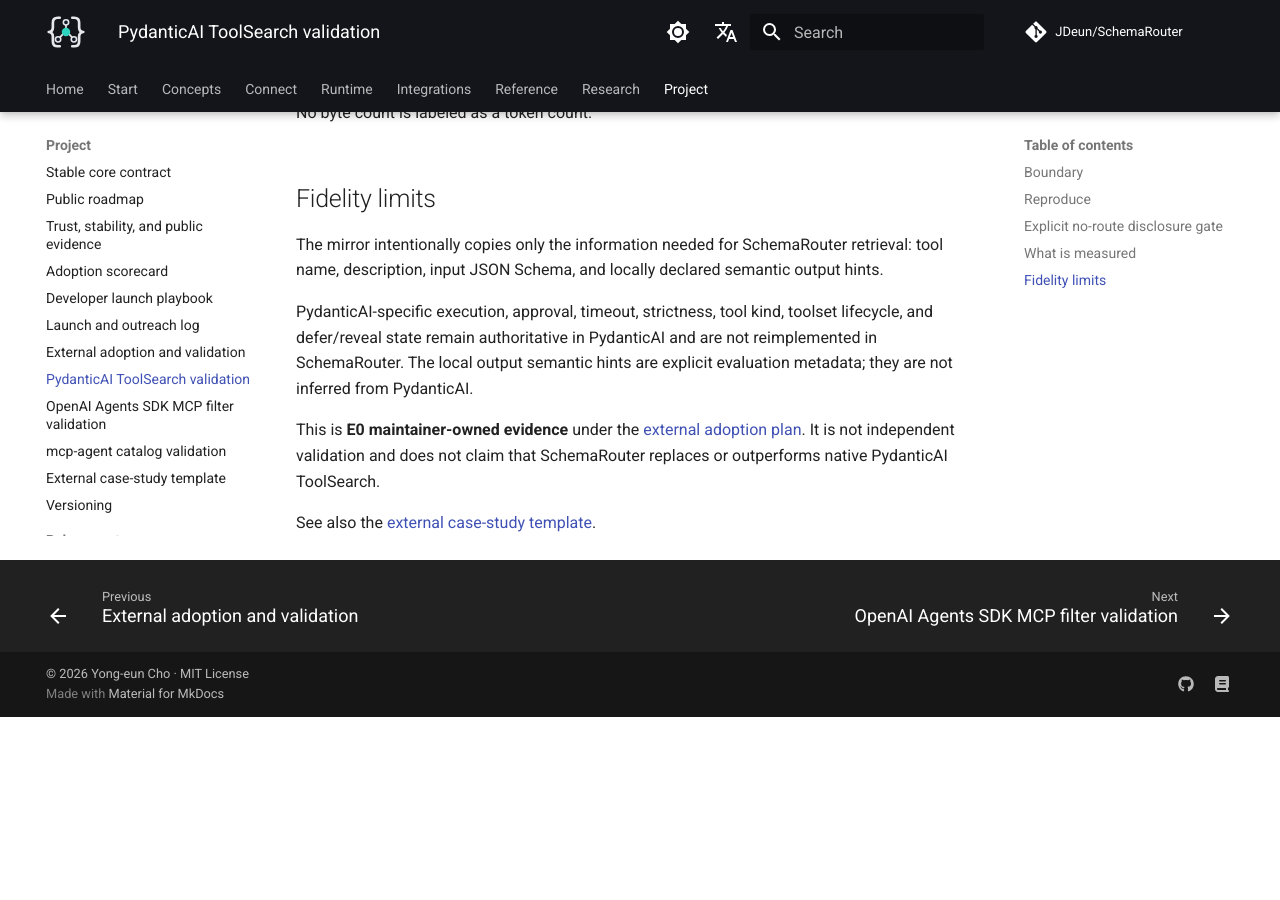
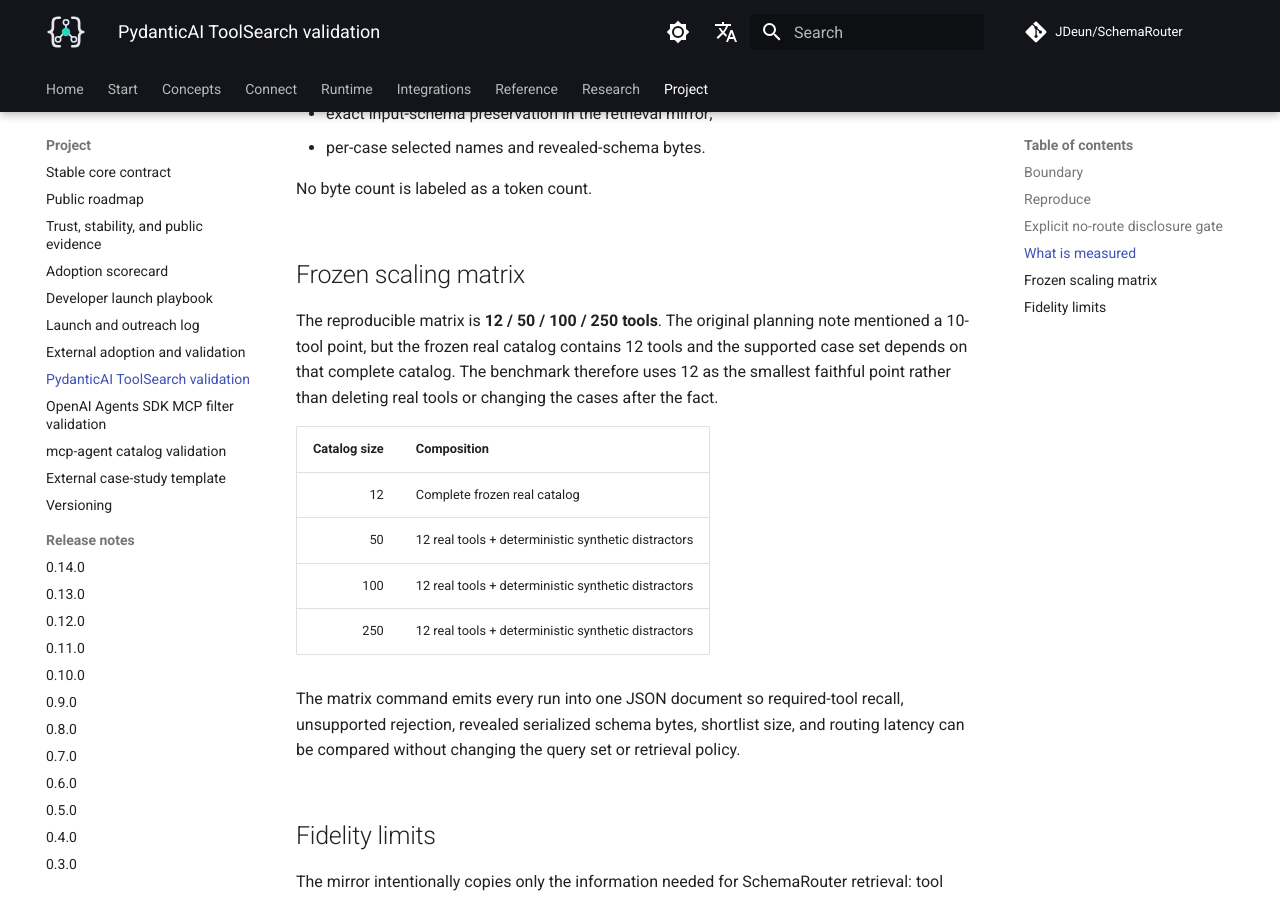
Before and after one commit to JDeun/SchemaRouter, an MkDocs documentation site: the page built from docs/project/external-validation-pydanticai.md, in a window 1280 px wide and 900 px high, scrolled down 2050 px. Built offline with MkDocs 1.6.1 and Material for MkDocs 9.7.7, drawn with Linux system fonts in a browser that asks for light colours; comment, search, counter and statistics services are not loaded; before the commit the page ends 2767 px from its top, so only the background shows below that; some of the changed text lies outside the part shown.

Commit message:
docs(adoption): document PydanticAI scaling matrix

````diff
--- a/docs/project/external-validation-pydanticai.md
+++ b/docs/project/external-validation-pydanticai.md
@@ -40,6 +40,10 @@
 ```bash
 python scripts/external_validation_pydanticai.py \
   --json-out artifacts/external-validation-pydanticai.json
+
+python scripts/external_validation_pydanticai.py \
+  --matrix \
+  --json-out artifacts/external-validation-pydanticai-matrix.json
 ```
 
 The script refuses to run as valid downstream evidence if `schemarouter` resolves from the
@@ -81,6 +85,24 @@
 
 No byte count is labeled as a token count.
 
+## Frozen scaling matrix
+
+The reproducible matrix is **12 / 50 / 100 / 250 tools**. The original planning note
+mentioned a 10-tool point, but the frozen real catalog contains 12 tools and the supported
+case set depends on that complete catalog. The benchmark therefore uses 12 as the smallest
+faithful point rather than deleting real tools or changing the cases after the fact.
+
+| Catalog size | Composition |
+| ---: | --- |
+| 12 | Complete frozen real catalog |
+| 50 | 12 real tools + deterministic synthetic distractors |
+| 100 | 12 real tools + deterministic synthetic distractors |
+| 250 | 12 real tools + deterministic synthetic distractors |
+
+The matrix command emits every run into one JSON document so required-tool recall,
+unsupported rejection, revealed serialized schema bytes, shortlist size, and routing
+latency can be compared without changing the query set or retrieval policy.
+
 ## Fidelity limits
 
 The mirror intentionally copies only the information needed for SchemaRouter retrieval: tool name,
````
